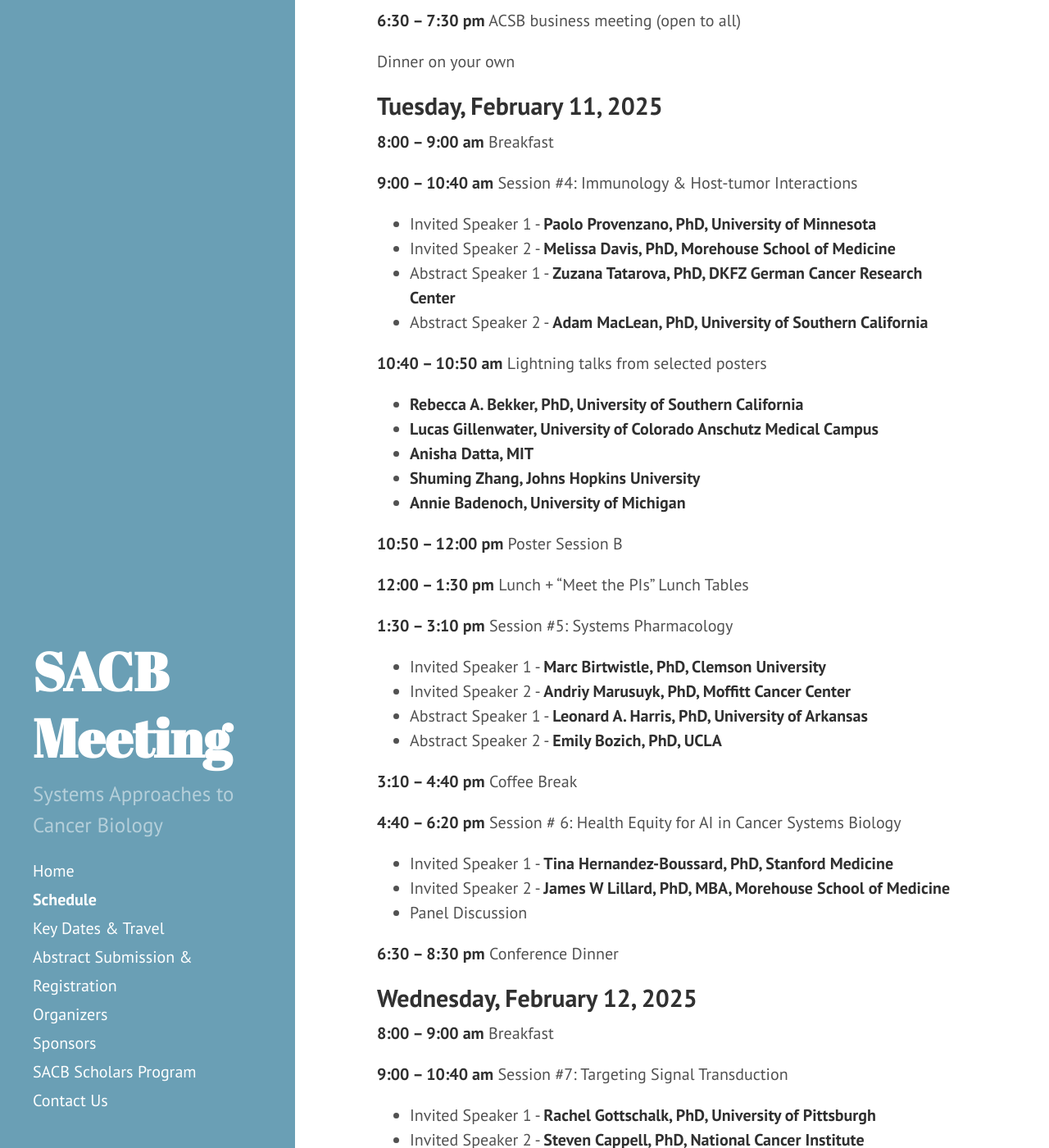
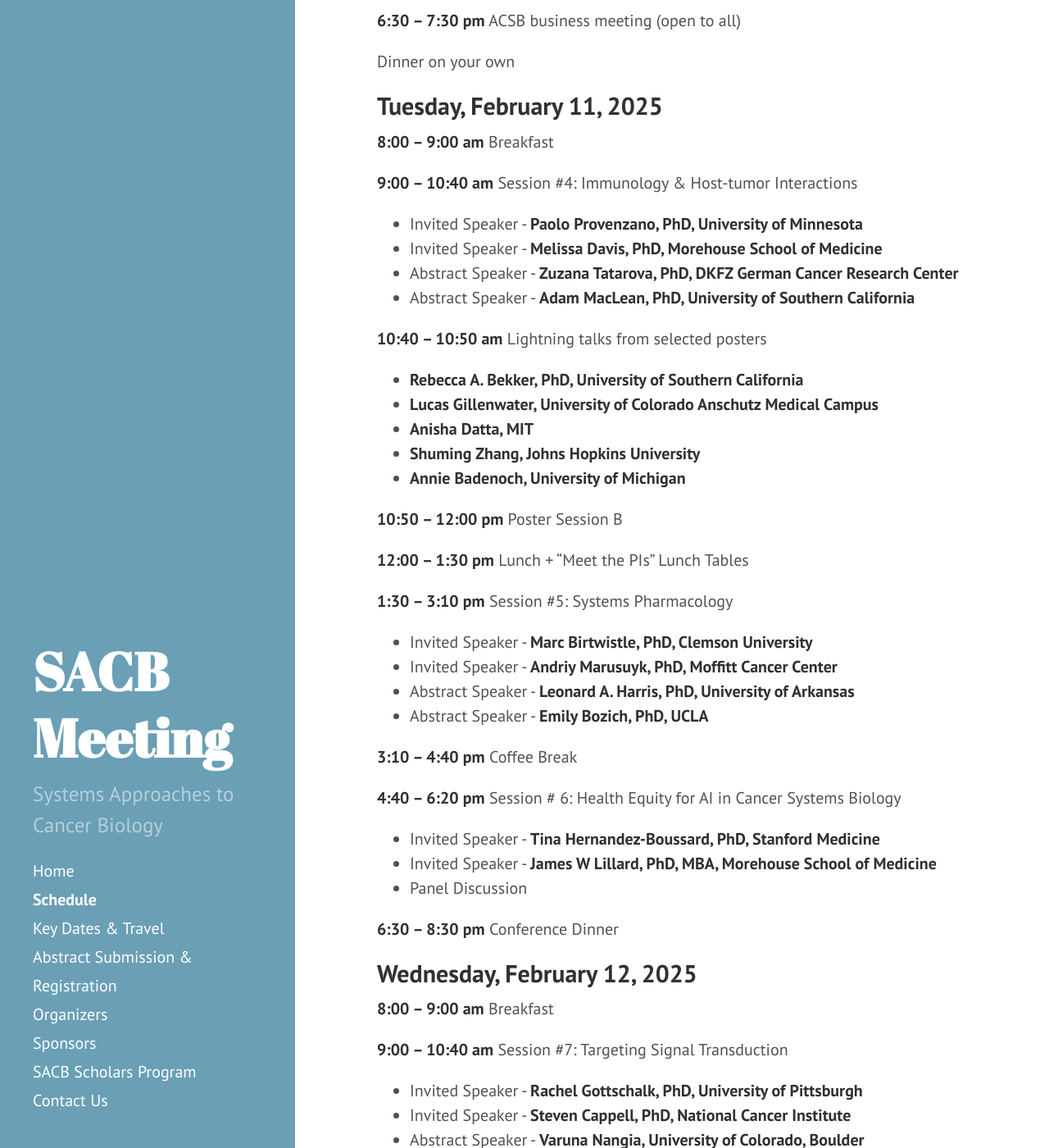
Before and after one commit to AECCSB/sacb-meeting, a Jekyll site: the page built from schedule.md, in a window 1280 px wide and 1400 px high, scrolled down 1445 px. Shown: the whole window at 82% size. Built offline with Jekyll 4.4.1, drawn with Linux system fonts in a browser that asks for light colours; some of the changed text lies outside the part shown.

Commit message:
Update schedule.md

```diff
--- a/schedule.md
+++ b/schedule.md
@@ -18,19 +18,19 @@
 
 **9:30 – 11:10 am**		Session #1: Tumor Heterogeneity and Metastasis
 
-+ Invited Speaker 1 - **Pamela Becker, MD, PhD, City of Hope**
-+ Invited Speaker 2 - **Soledad Sosa, PhD, Albert Einstein College of Medicine**
-+ Abstract Speaker 1 - **Elizabeth Brunk, PhD, University of North Carolina**
-+ Abstract Speaker 2 - **Mohit Kumar Jolly, PhD, Indian Institute of Science**
++ Invited Speaker - **Pamela Becker, MD, PhD, City of Hope**
++ Invited Speaker - **Soledad Sosa, PhD, Albert Einstein College of Medicine**
++ Abstract Speaker - **Elizabeth Brunk, PhD, University of North Carolina**
++ Abstract Speaker - **Mohit Kumar Jolly, PhD, Indian Institute of Science**
 
 **11:30 – 1:00 pm**		Lunch + “Meet the PIs” Lunch Tables
 
 **1:00 – 2:40 pm**		Session #2: Metabolism at Scale
 
-+ Invited Speaker 1 - **Sriram Chandrasekaran, PhD, University of Michigan**
-+ Invited Speaker 2 - **Cholsoon Jang, PhD, UC Irvine**
-+ Abstract Speaker 1 - **Bethany Veo, University of Colorado Anschutz Medical Campus**
-+ Abstract Speaker 2 - **Yapeng Su, PhD, Fred Hutch Cancer Center**
++ Invited Speaker - **Sriram Chandrasekaran, PhD, University of Michigan**
++ Invited Speaker - **Cholsoon Jang, PhD, UC Irvine**
++ Abstract Speaker - **Bethany Veo, University of Colorado Anschutz Medical Campus**
++ Abstract Speaker - **Yapeng Su, PhD, Fred Hutch Cancer Center**
 
 **2:40 – 3:10 pm**		Coffee Break
 
@@ -60,10 +60,10 @@
 
 **9:00 – 10:40 am**		Session #4: Immunology & Host-tumor Interactions
 
-+ Invited Speaker 1 - **Paolo Provenzano, PhD, University of Minnesota**
-+ Invited Speaker 2 - **Melissa Davis, PhD, Morehouse School of Medicine**
-+ Abstract Speaker 1 - **Zuzana Tatarova, PhD, DKFZ German Cancer Research Center**
-+ Abstract Speaker 2 - **Adam MacLean, PhD, University of Southern California**
++ Invited Speaker - **Paolo Provenzano, PhD, University of Minnesota**
++ Invited Speaker - **Melissa Davis, PhD, Morehouse School of Medicine**
++ Abstract Speaker - **Zuzana Tatarova, PhD, DKFZ German Cancer Research Center**
++ Abstract Speaker - **Adam MacLean, PhD, University of Southern California**
 
 **10:40 – 10:50 am**		Lightning talks from selected posters
 + **Rebecca A. Bekker, PhD, University of Southern California**
@@ -78,17 +78,17 @@
 
 **1:30 – 3:10 pm**		Session #5: Systems Pharmacology
 
-+ Invited Speaker 1 - **Marc Birtwistle, PhD, Clemson University**
-+ Invited Speaker 2 - **Andriy Marusuyk, PhD, Moffitt Cancer Center**
-+ Abstract Speaker 1 - **Leonard A. Harris, PhD, University of Arkansas**
-+ Abstract Speaker 2 - **Emily Bozich, PhD, UCLA**
++ Invited Speaker - **Marc Birtwistle, PhD, Clemson University**
++ Invited Speaker - **Andriy Marusuyk, PhD, Moffitt Cancer Center**
++ Abstract Speaker - **Leonard A. Harris, PhD, University of Arkansas**
++ Abstract Speaker - **Emily Bozich, PhD, UCLA**
 
 **3:10 – 4:40 pm**		Coffee Break
 
 **4:40 – 6:20 pm**		Session # 6: Health Equity for AI in Cancer Systems Biology
 
-+ Invited Speaker 1 - **Tina Hernandez-Boussard, PhD, Stanford Medicine**
-+ Invited Speaker 2 - **James W Lillard, PhD, MBA, Morehouse School of Medicine**
++ Invited Speaker - **Tina Hernandez-Boussard, PhD, Stanford Medicine**
++ Invited Speaker - **James W Lillard, PhD, MBA, Morehouse School of Medicine**
 + Panel Discussion
 
 **6:30 – 8:30 pm**		Conference Dinner
@@ -99,10 +99,10 @@
 
 **9:00 – 10:40 am**		Session #7: Targeting Signal Transduction
 
-+ Invited Speaker 1 - **Rachel Gottschalk, PhD, University of Pittsburgh**
-+ Invited Speaker 2 - **Steven Cappell, PhD, National Cancer Institute**
-+ Abstract Speaker 1 - **Varuna Nangia, University of Colorado, Boulder**
-+ Abstract Speaker 2 - **Todd Stukenberg, PhD, University of Virginia**
++ Invited Speaker - **Rachel Gottschalk, PhD, University of Pittsburgh**
++ Invited Speaker - **Steven Cappell, PhD, National Cancer Institute**
++ Abstract Speaker - **Varuna Nangia, University of Colorado, Boulder**
++ Abstract Speaker - **Todd Stukenberg, PhD, University of Virginia**
 
 **10:40 – 11:00 am**		Coffee Break
 
```
